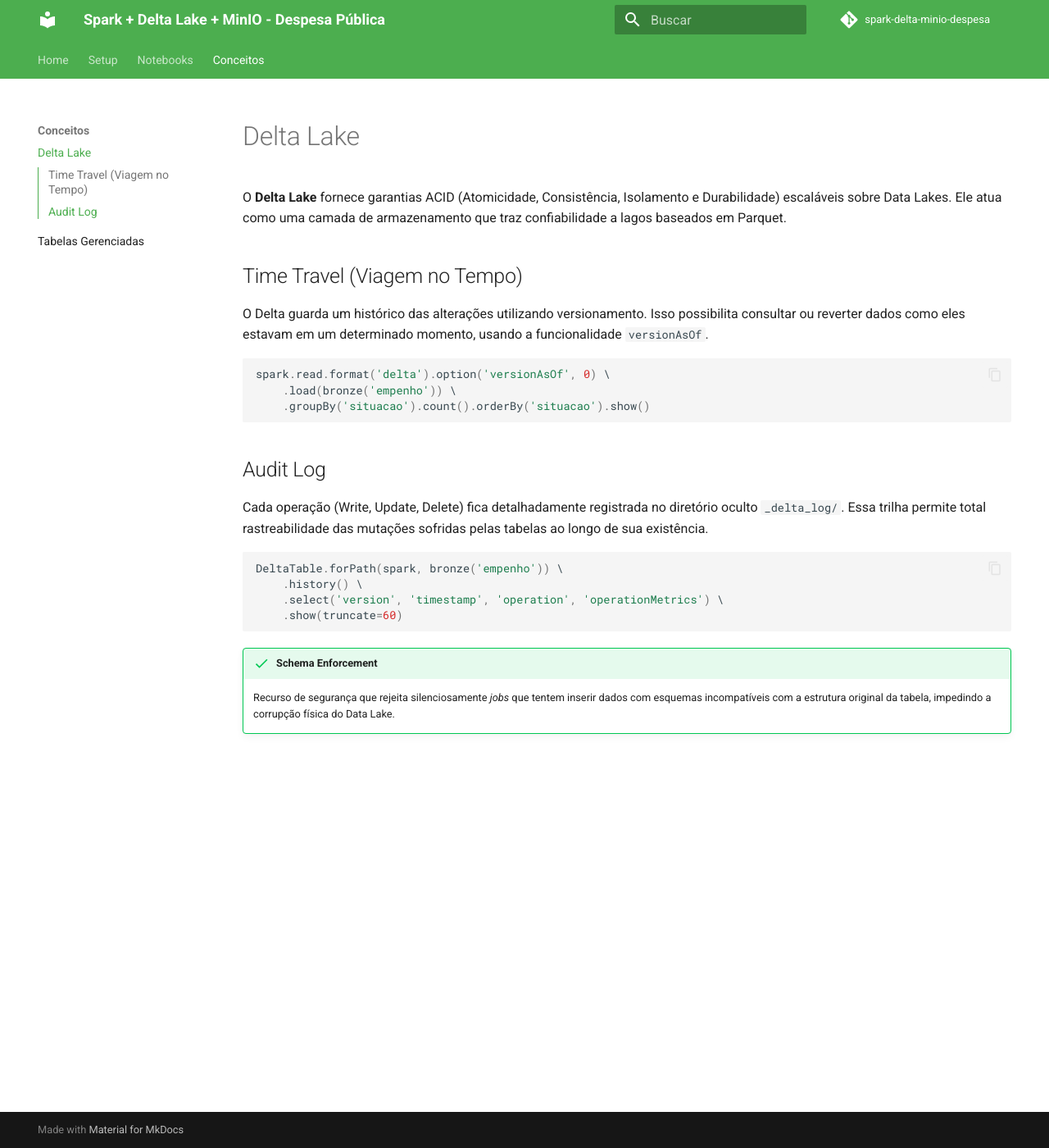
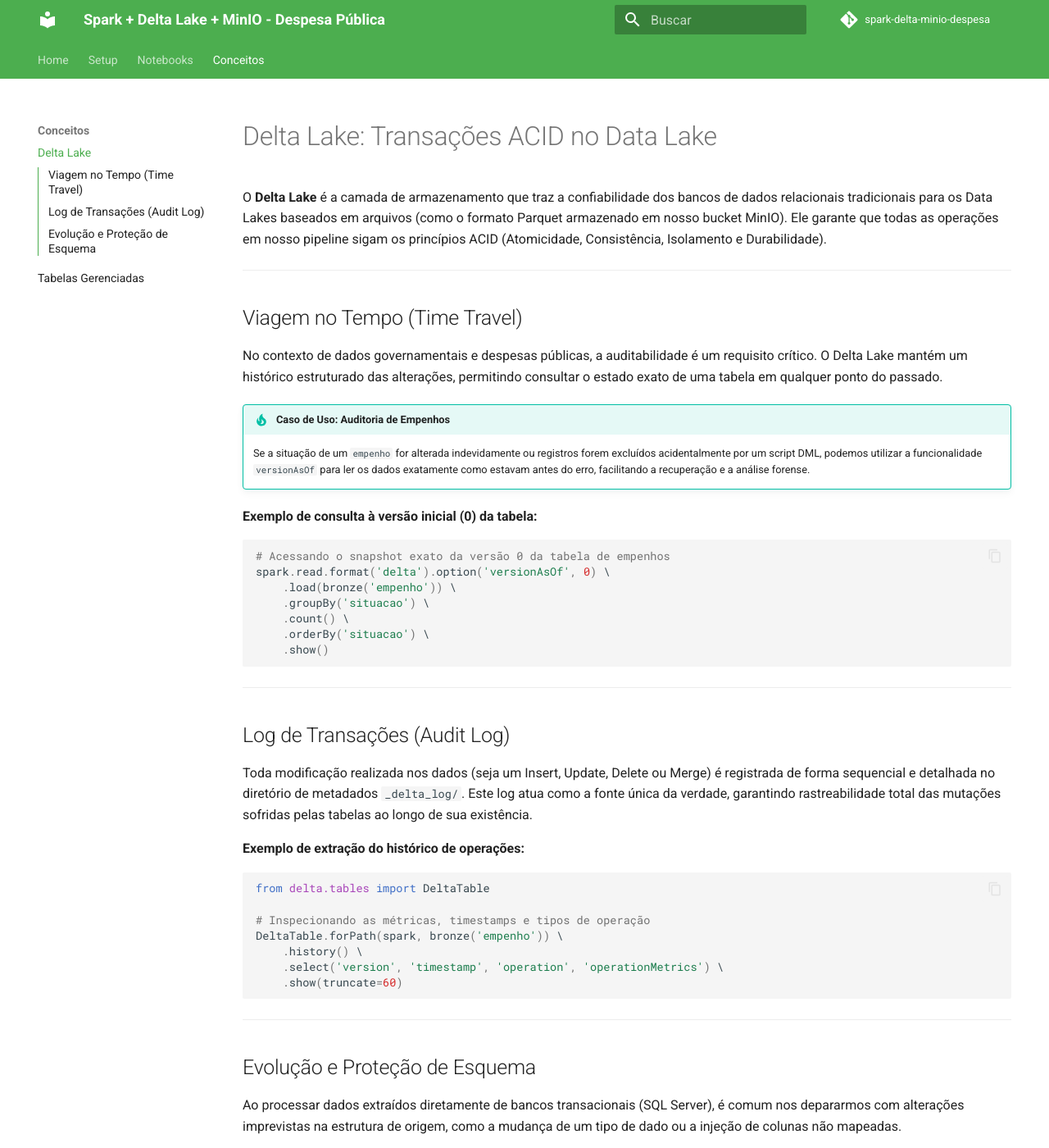
Before and after one commit to brunotesckemartins/spark-delta-minio-sqlserver, an MkDocs documentation site: the page built from docs/conceitos/delta_lake.md, in a window 1280 px wide and 1400 px high. Shown: the whole window at 82% size. Built offline with MkDocs 1.6.1 and Material for MkDocs 9.7.7, drawn with Linux system fonts in a browser that asks for light colours; comment, search, counter and statistics services are not loaded; some of the changed text lies outside the part shown.

Commit message:
Update delta_lake.md

````diff
--- a/docs/conceitos/delta_lake.md
+++ b/docs/conceitos/delta_lake.md
@@ -1,27 +1,49 @@
-# Delta Lake
+# Delta Lake: Transações ACID no Data Lake
 
-O **Delta Lake** fornece garantias ACID (Atomicidade, Consistência, Isolamento e Durabilidade) escaláveis sobre Data Lakes. Ele atua como uma camada de armazenamento que traz confiabilidade a lagos baseados em Parquet.
+O **Delta Lake** é a camada de armazenamento que traz a confiabilidade dos bancos de dados relacionais tradicionais para os Data Lakes baseados em arquivos (como o formato Parquet armazenado em nosso bucket MinIO). Ele garante que todas as operações em nosso pipeline sigam os princípios ACID (Atomicidade, Consistência, Isolamento e Durabilidade).
 
-## Time Travel (Viagem no Tempo)
+---
 
-O Delta guarda um histórico das alterações utilizando versionamento. Isso possibilita consultar ou reverter dados como eles estavam em um determinado momento, usando a funcionalidade `versionAsOf`.
+## Viagem no Tempo (Time Travel)
 
+No contexto de dados governamentais e despesas públicas, a auditabilidade é um requisito crítico. O Delta Lake mantém um histórico estruturado das alterações, permitindo consultar o estado exato de uma tabela em qualquer ponto do passado.
+
+!!! tip "Caso de Uso: Auditoria de Empenhos"
+    Se a situação de um `empenho` for alterada indevidamente ou registros forem excluídos acidentalmente por um script DML, podemos utilizar a funcionalidade `versionAsOf` para ler os dados exatamente como estavam antes do erro, facilitando a recuperação e a análise forense.
+
+**Exemplo de consulta à versão inicial (0) da tabela:**
 ```python
+# Acessando o snapshot exato da versão 0 da tabela de empenhos
 spark.read.format('delta').option('versionAsOf', 0) \
     .load(bronze('empenho')) \
-    .groupBy('situacao').count().orderBy('situacao').show()
+    .groupBy('situacao') \
+    .count() \
+    .orderBy('situacao') \
+    .show()
 ```
 
-## Audit Log
+---
 
-Cada operação (Write, Update, Delete) fica detalhadamente registrada no diretório oculto `_delta_log/`. Essa trilha permite total rastreabilidade das mutações sofridas pelas tabelas ao longo de sua existência.
+## Log de Transações (Audit Log)
 
+Toda modificação realizada nos dados (seja um Insert, Update, Delete ou Merge) é registrada de forma sequencial e detalhada no diretório de metadados `_delta_log/`. Este log atua como a fonte única da verdade, garantindo rastreabilidade total das mutações sofridas pelas tabelas ao longo de sua existência.
+
+**Exemplo de extração do histórico de operações:**
 ```python
+from delta.tables import DeltaTable
+
+# Inspecionando as métricas, timestamps e tipos de operação
 DeltaTable.forPath(spark, bronze('empenho')) \
     .history() \
     .select('version', 'timestamp', 'operation', 'operationMetrics') \
     .show(truncate=60)
 ```
 
-!!! success "Schema Enforcement"
-    Recurso de segurança que rejeita silenciosamente *jobs* que tentem inserir dados com esquemas incompatíveis com a estrutura original da tabela, impedindo a corrupção física do Data Lake.
+---
+
+## Evolução e Proteção de Esquema
+
+Ao processar dados extraídos diretamente de bancos transacionais (SQL Server), é comum nos depararmos com alterações imprevistas na estrutura de origem, como a mudança de um tipo de dado ou a injeção de colunas não mapeadas.
+
+!!! success "Schema Enforcement (Garantia de Integridade)"
+    O **Schema Enforcement** é um recurso de segurança nativo do Delta Lake que atua como um "porteiro" para o Data Lake. Ele rejeita automaticamente e falha *jobs* do Spark que tentem inserir dados com esquemas incompatíveis com a estrutura registrada da tabela. Isso impede a corrupção física dos arquivos, exigindo que qualquer alteração de esquema (Schema Evolution) seja declarada explicitamente no código pelo Engenheiro de Dados.
````
